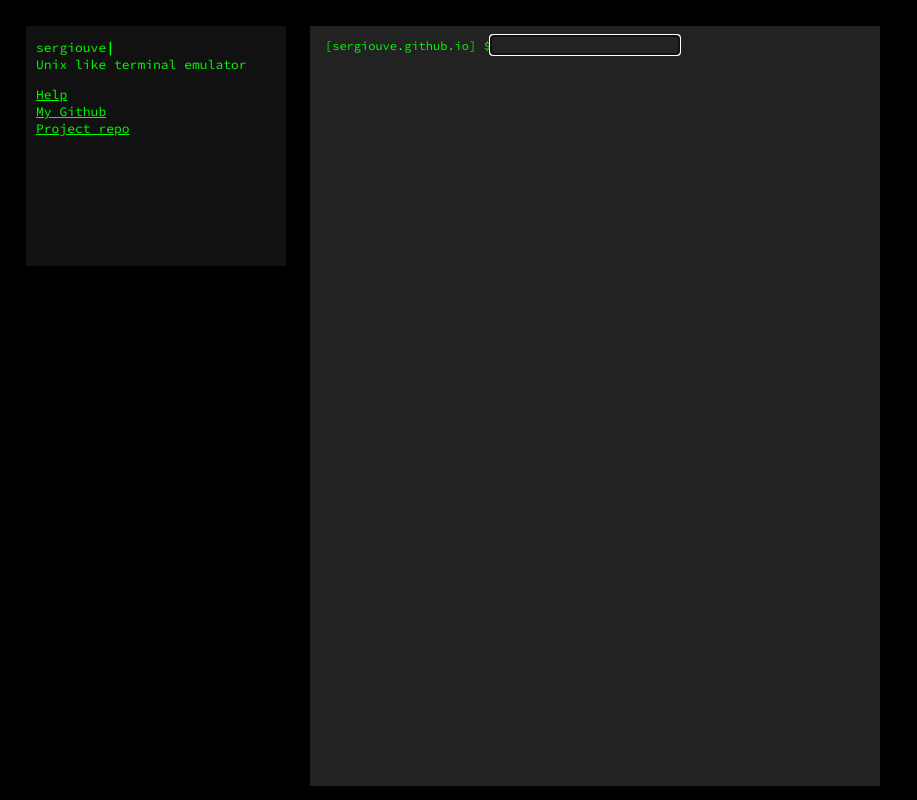
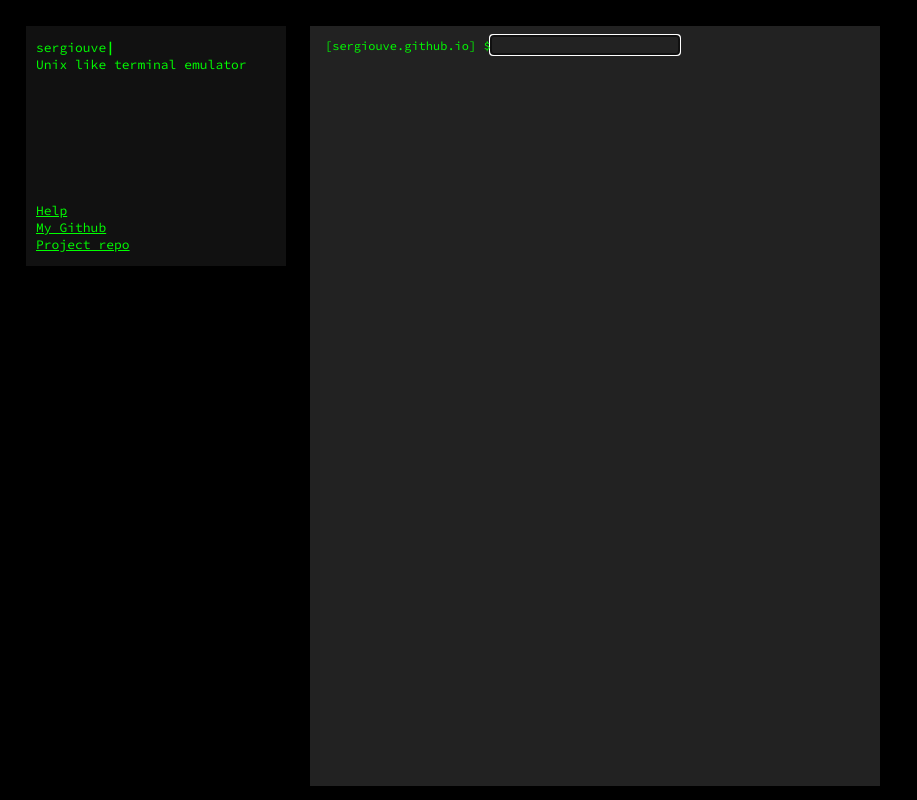
Before and after one commit to sergiouve/sergiouve.github.io, a website with bundled scripts: page index.html in a window 1280 px wide. Shown: the whole page, without its empty margins (0-917 px from the left). Built offline with nearby package versions, Linux system fonts and the light colour scheme.

Commit message:
Add new aside ul styles

```diff
--- a/src/scss/styles.scss
+++ b/src/scss/styles.scss
@@ -55,6 +55,11 @@ main {
     }
 }
 
+.pano--lateral__bottom-list {
+    position: absolute;
+    bottom: 0px;
+}
+
 .terminal--section {
     background-color: $dark-theme-terminal-background;
     position: fixed;
```
Also changed, not shown: assets/css/main.css.
